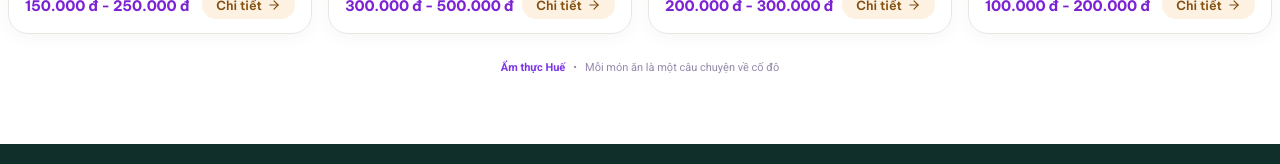
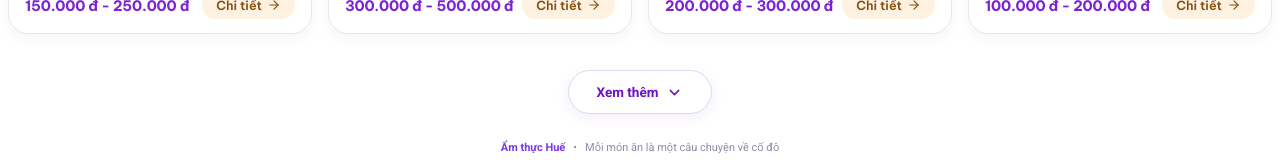
Before and after one commit to tvlinhdoan135-hue/HuesmartTravel, a React (Vite) app: page /services in a window 1280 px wide. Shown: the part 937-1101 px from the top of the page. Built offline with nearby package versions, Linux system fonts and the light colour scheme; no server answers; a web font is replaced by a local one.

Commit message:
feat: add load more button below restaurant grid on services page

```diff
--- a/src/pages/Services.tsx
+++ b/src/pages/Services.tsx
@@ -18,6 +18,7 @@ import {
   ArrowRight,
   Sparkles,
   CalendarPlus,
+  ChevronDown,
 } from "lucide-react";
 import { autoScheduleToItinerary } from "../services/itineraryService";
 import "../styles/Services.css";
@@ -579,6 +580,23 @@ export default function Services() {
               );
             })}
           </div>
+
+          {filteredRestaurants.length > 4 && (
+            <div className="food-more-wrap">
+              <button
+                type="button"
+                className="food-load-more-btn"
+                onClick={() => setShowAll((current) => !current)}
+                aria-expanded={showAll}
+              >
+                <span>{showAll ? "Thu gọn" : "Xem thêm"}</span>
+                <ChevronDown
+                  size={17}
+                  className={`food-more-icon ${showAll ? "rotated" : ""}`}
+                />
+              </button>
+            </div>
+          )}
           </>
         ) : (
           <div className="food-empty">
--- a/src/styles/Services.css
+++ b/src/styles/Services.css
@@ -872,6 +872,51 @@
   }
 }
 
+/* =====================================================
+   NÚT XEM THÊM Ở DƯỚI DANH SÁCH ẨM THỰC
+===================================================== */
+.food-more-wrap {
+  display: flex;
+  justify-content: center;
+  align-items: center;
+  margin: 36px 0 20px;
+}
+
+.food-load-more-btn {
+  display: inline-flex;
+  align-items: center;
+  justify-content: center;
+  gap: 8px;
+  min-height: 44px;
+  padding: 10px 28px;
+  border: 1px solid #e2d9ee;
+  border-radius: 999px;
+  background: #ffffff;
+  color: #6d12c5;
+  box-shadow: 0 4px 14px rgba(109, 18, 197, 0.08);
+  font-family: "Be Vietnam Pro", Arial, sans-serif;
+  font-size: 13.5px;
+  font-weight: 650;
+  cursor: pointer;
+  transition: all 0.25s ease;
+}
+
+.food-load-more-btn:hover {
+  background: #faf6ff;
+  border-color: #bfa4e3;
+  color: #54109a;
+  transform: translateY(-2px);
+  box-shadow: 0 8px 22px rgba(109, 18, 197, 0.15);
+}
+
+.food-more-icon {
+  transition: transform 0.3s ease;
+}
+
+.food-more-icon.rotated {
+  transform: rotate(180deg);
+}
+
 @media (prefers-reduced-motion: reduce) {
   .food-page *,
   .food-page *::before,
@@ -882,9 +927,6 @@
   }
 }
 
-/* =====================================================
-   HUESMART TRAVEL — SERVICES / FOOD TYPOGRAPHY SYSTEM
-===================================================== */
 /* =====================================================
    HUESMART TRAVEL — SERVICES / FOOD TYPOGRAPHY SYSTEM
 ===================================================== */
```
